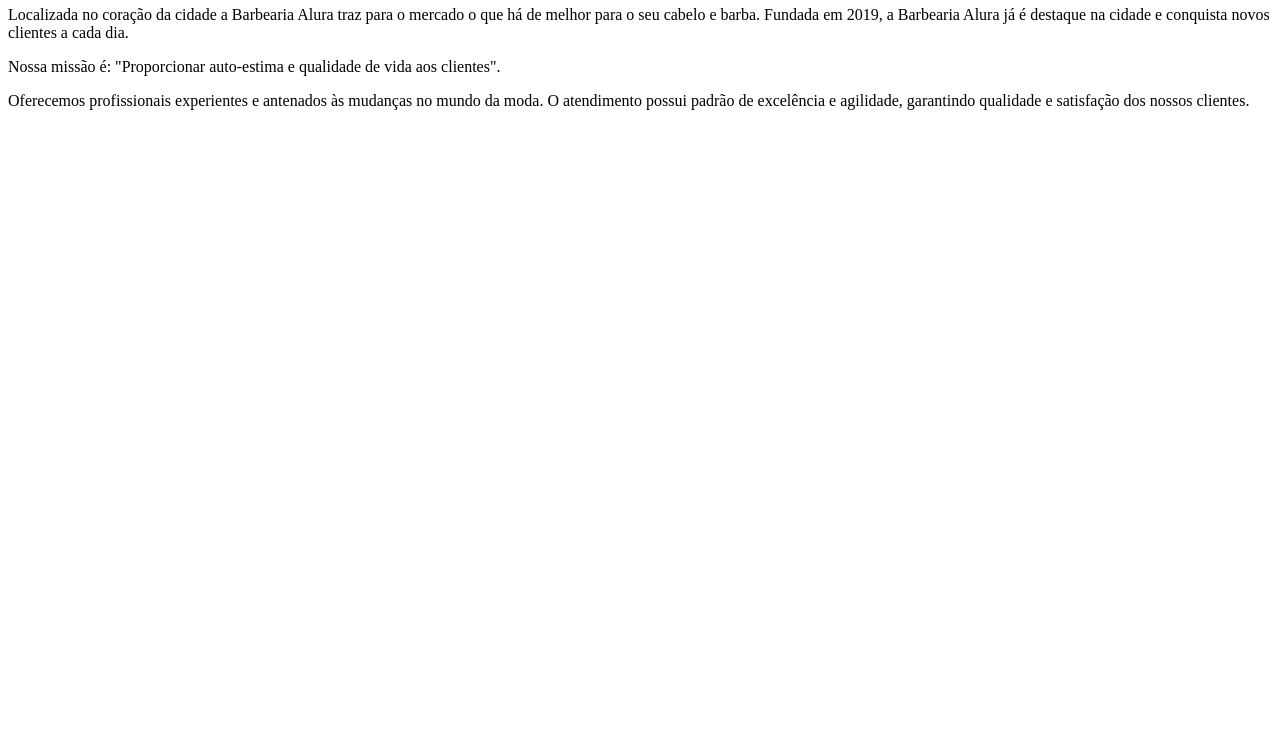
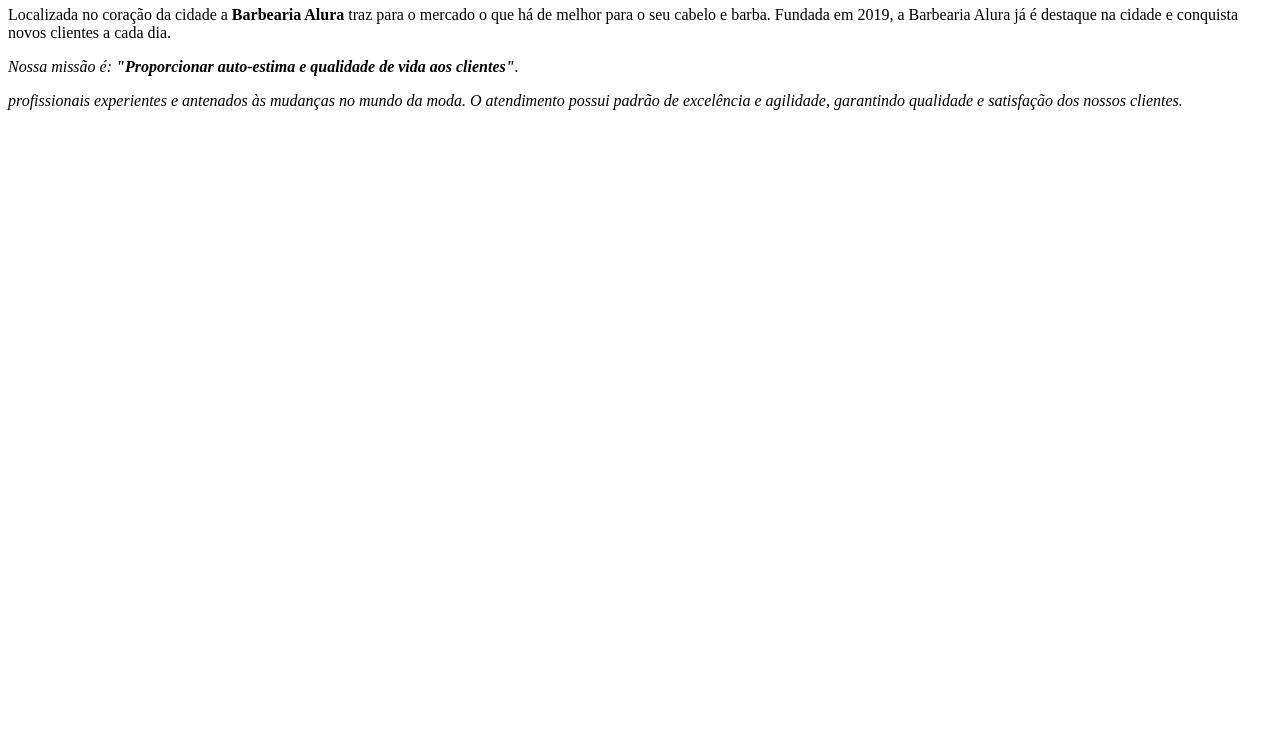
Before and after one commit to analuiza1g/proj-2-tri, a plain HTML site: page index.html in a window 1280 px wide. Shown: the part 60-800 px from the top of the page. Drawn offline with Linux system fonts and the light colour scheme.

Commit message:
Add files via upload

```diff
--- a/index.html
+++ b/index.html
@@ -1,9 +1,9 @@
 <h1>Sobre a Barbearia Alura</h1>
 
-<p>Localizada no coração da cidade a Barbearia Alura traz para o mercado o que há de melhor para o seu cabelo e
+<p>Localizada no coração da cidade a <strong>Barbearia Alura</strong> traz para o mercado o que há de melhor para o seu cabelo e
 barba. Fundada em 2019, a Barbearia Alura já é destaque na cidade e conquista novos clientes a cada dia.</p>
 
-<p>Nossa missão é: "Proporcionar auto-estima e qualidade de vida aos clientes".</p>
+<p><em>Nossa missão é: <strong>"Proporcionar auto-estima e qualidade de vida aos clientes"</strong>.</em></p>
 
-<p>Oferecemos profissionais experientes e antenados às mudanças no mundo da moda. O atendimento possui padrão de
-excelência e agilidade, garantindo qualidade e satisfação dos nossos clientes.</p>
+<p><address> profissionais experientes e antenados às mudanças no mundo da moda. O atendimento possui padrão de
+excelência e agilidade, garantindo qualidade e satisfação dos nossos clientes.</address></p>
```
